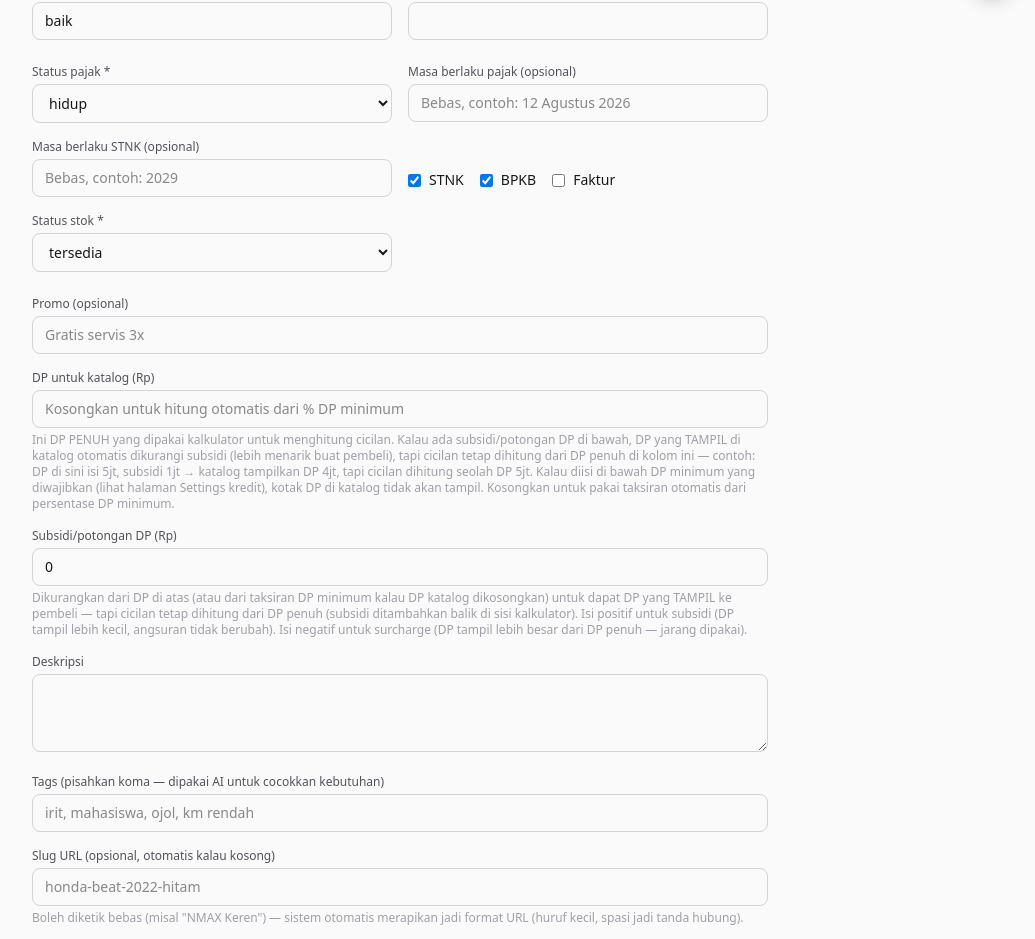
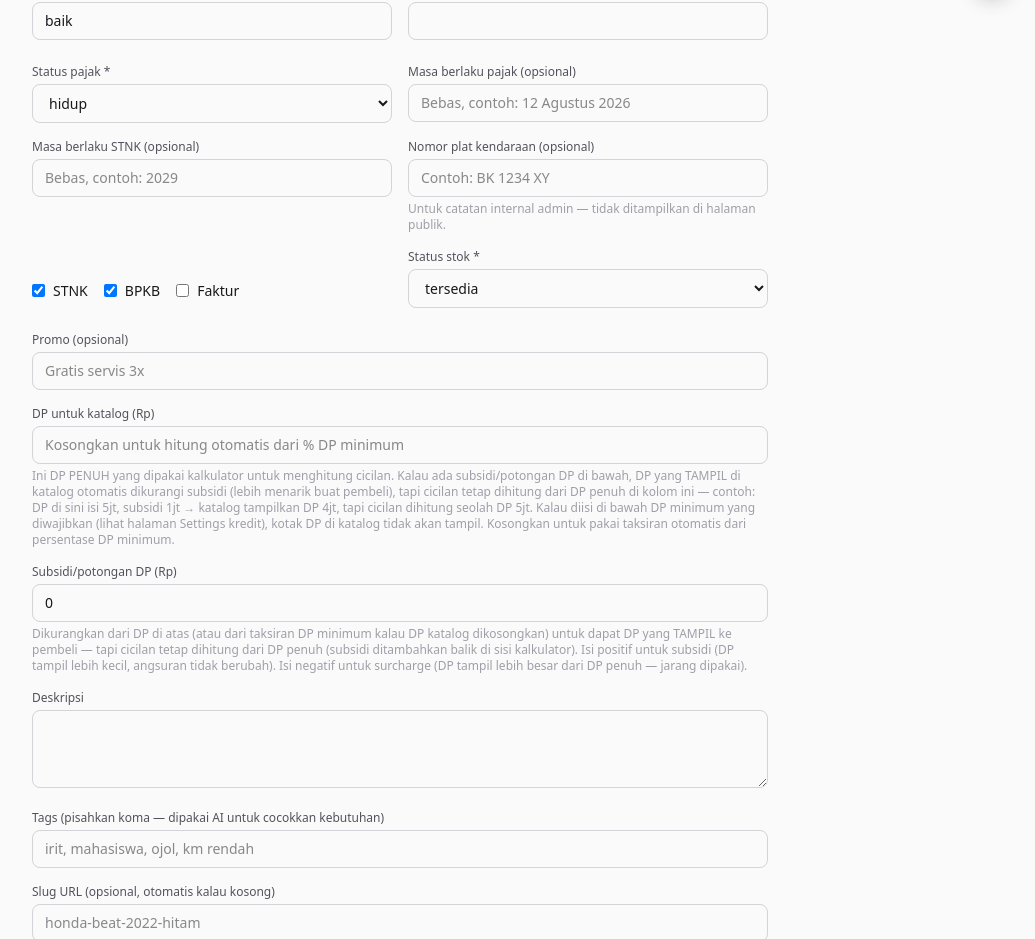
Before and after one commit to Remi-ai-git/Motorsecondmedan, a Next.js app: page /admin/motor/new in a window 1280 px wide. Shown: the part 782-1721 px from the top of the page, without its empty margins (240-1275 px from the left). Built offline with nearby package versions, Linux system fonts and the light colour scheme.

Commit message:
Tambah kolom Nomor Plat Kendaraan di form admin; auto-format titik ribuan pada input DP untuk katalog

```diff
--- a/src/components/admin/MotorForm.tsx
+++ b/src/components/admin/MotorForm.tsx
@@ -11,6 +11,13 @@ import {
   modelsForBrand,
 } from "@/lib/motor-model-catalog";
 import { typesForModel } from "@/lib/motor-type-catalog";
+
+/** Format string angka jadi pakai titik ribuan, contoh: "5000000" -> "5.000.000". */
+function formatThousands(digits: string): string {
+  const clean = digits.replace(/\D/g, "");
+  if (!clean) return "";
+  return clean.replace(/\B(?=(\d{3})+(?!\d))/g, ".");
+}
 
 /** Brand yang tersimpan di DB -> pilihan dropdown ("Lainnya" kalau tidak dikenal). */
 function brandToChoice(brand: string): string {
@@ -38,6 +45,7 @@ type FormState = {
   stnk_expiry: string;
   bpkb: boolean;
   faktur: boolean;
+  plat_nomor: string;
   status: (typeof STATUS_OPTIONS)[number];
   promo: string;
   description: string;
@@ -68,6 +76,7 @@ function toFormState(m?: Motor): FormState {
     stnk_expiry: m?.stnk_expiry ?? "",
     bpkb: m?.bpkb ?? true,
     faktur: m?.faktur ?? false,
+    plat_nomor: m?.plat_nomor ?? "",
     status: m?.status ?? "tersedia",
     promo: m?.promo ?? "",
     description: m?.description ?? "",
@@ -188,6 +197,7 @@ export default function MotorForm({ initial, motorId }: { initial?: Motor; motor
       stnk_expiry: form.stnk_expiry || null,
       bpkb: form.bpkb,
       faktur: form.faktur,
+      plat_nomor: form.plat_nomor || null,
       status: form.status,
       promo: form.promo || null,
       description: form.description || null,
@@ -442,6 +452,18 @@ export default function MotorForm({ initial, motorId }: { initial?: Motor; motor
             placeholder="Bebas, contoh: 2029"
           />
         </div>
+        <div>
+          <label className={labelClass}>Nomor plat kendaraan (opsional)</label>
+          <input
+            className={inputClass}
+            value={form.plat_nomor}
+            onChange={(e) => set("plat_nomor", e.target.value.toUpperCase())}
+            placeholder="Contoh: BK 1234 XY"
+          />
+          <p className="mt-1 text-xs text-zinc-400">
+            Untuk catatan internal admin — tidak ditampilkan di halaman publik.
+          </p>
+        </div>
         <div className="flex items-center gap-4 pt-6">
           <label className="flex items-center gap-2 text-sm">
             <input type="checkbox" checked={form.stnk} onChange={(e) => set("stnk", e.target.checked)} />
@@ -475,11 +497,11 @@ export default function MotorForm({ initial, motorId }: { initial?: Motor; motor
         <div>
           <label className={labelClass}>DP untuk katalog (Rp)</label>
           <input
-            type="number"
-            min={0}
+            type="text"
+            inputMode="numeric"
             className={inputClass}
-            value={form.dp_amount}
-            onChange={(e) => set("dp_amount", e.target.value)}
+            value={formatThousands(form.dp_amount)}
+            onChange={(e) => set("dp_amount", e.target.value.replace(/\D/g, ""))}
             placeholder="Kosongkan untuk hitung otomatis dari % DP minimum"
           />
           <p className="mt-1 text-xs text-zinc-400">
--- a/src/lib/motor-schema.ts
+++ b/src/lib/motor-schema.ts
@@ -23,6 +23,8 @@ export const motorInputSchema = z
   stnk_expiry: z.string().optional().nullable(),
   bpkb: z.coerce.boolean().default(false),
   faktur: z.coerce.boolean().default(false),
+  // Nomor plat kendaraan — internal/admin saja, tidak ditampilkan ke publik.
+  plat_nomor: z.string().optional().nullable(),
   status: z.enum(["tersedia", "booking", "terjual"]),
   promo: z.string().optional().nullable(),
   description: z.string().optional().nullable(),
--- a/src/lib/types.ts
+++ b/src/lib/types.ts
@@ -19,6 +19,8 @@ export interface Motor {
   stnk_expiry: string | null;
   bpkb: boolean;
   faktur: boolean;
+  /** Nomor plat kendaraan (opsional, diisi admin — bukan untuk publik). */
+  plat_nomor: string | null;
   status: "tersedia" | "booking" | "terjual";
   promo: string | null;
   description: string | null;
```
